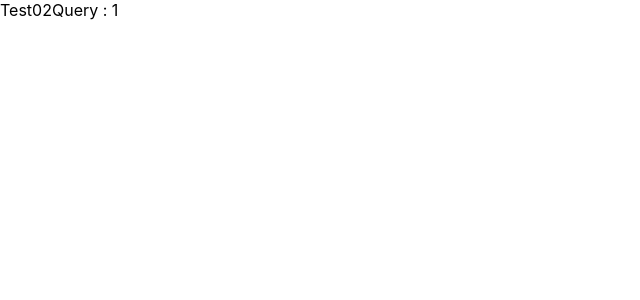
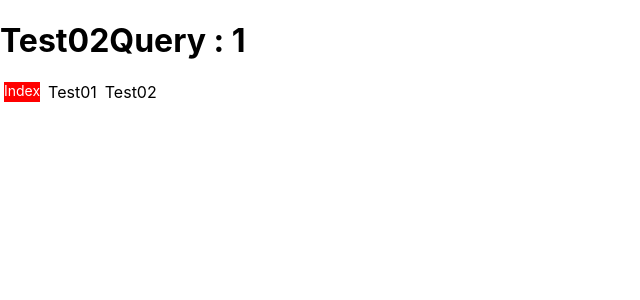
Before and after one commit to MoonJuhan/next-study, a Next.js app: page /test02/1 in a window 1280 px wide. Shown: the top 300 px of the page, without its empty margins (0-640 px from the left). Built offline with nearby package versions, Linux system fonts and the light colour scheme.

Commit message:
feat: 동적 라우트 기능 학습

```diff
--- a/src/pages/test02/[id].js
+++ b/src/pages/test02/[id].js
@@ -1,10 +1,22 @@
 import { useRouter } from 'next/router'
+import Link from 'next/link'
+import LinkWrapper from '@/components/LinkWrapper'
+import LinkIndex from '@/components/LinkIndex'
 
 function Test02Query() {
   const router = useRouter()
   const { id } = router.query
 
-  return <div>Test02Query : {id}</div>
+  return (
+    <div>
+      <h1>Test02Query : {id}</h1>
+      <LinkWrapper>
+        <LinkIndex />
+        <Link href="/test01">Test01</Link>
+        <Link href="/test02">Test02</Link>
+      </LinkWrapper>
+    </div>
+  )
 }
 
 export default Test02Query
--- a/src/pages/test02/index.js
+++ b/src/pages/test02/index.js
@@ -9,6 +9,8 @@ function Test02() {
       <LinkWrapper>
         <LinkIndex />
         <Link href="/test01">Test01</Link>
+        <Link href="/test02/1">Test02_Query_1</Link>
+        <Link href="/test02/2">Test02_Query_2</Link>
       </LinkWrapper>
     </div>
   )
```
